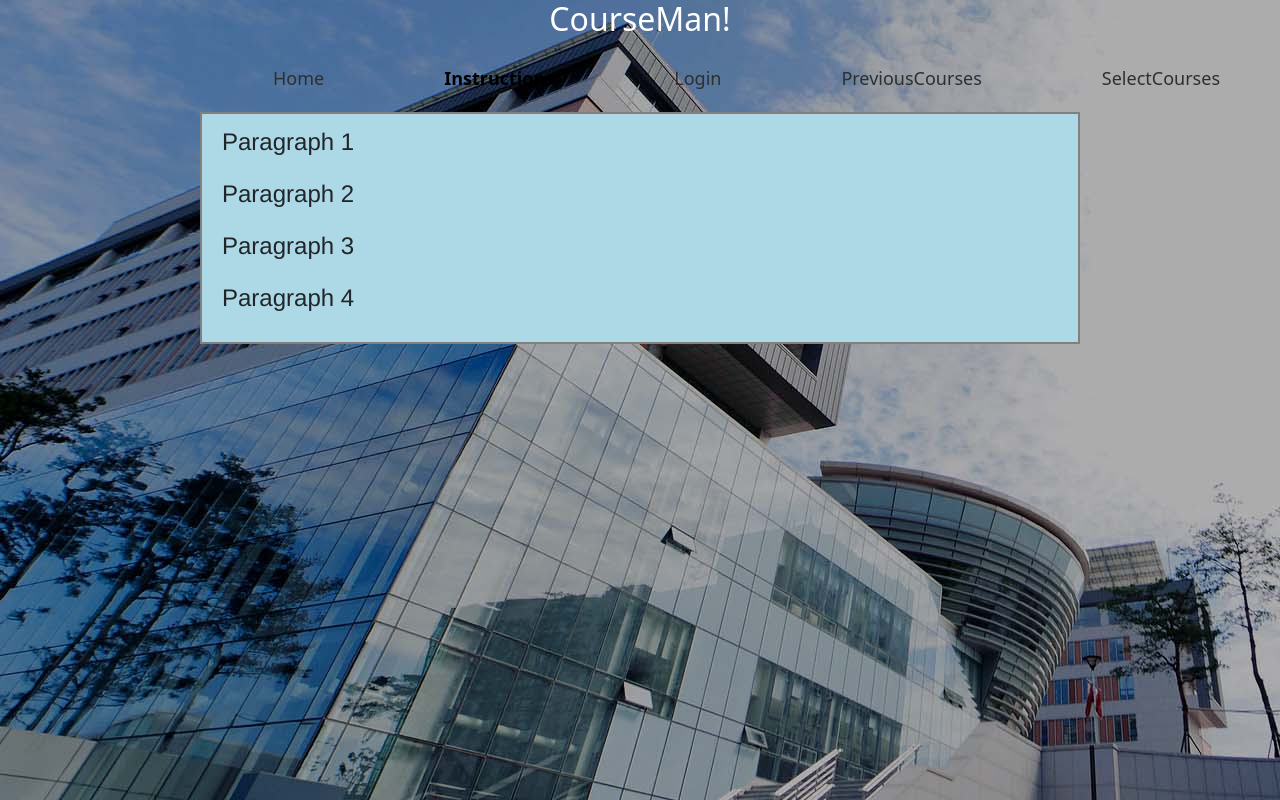
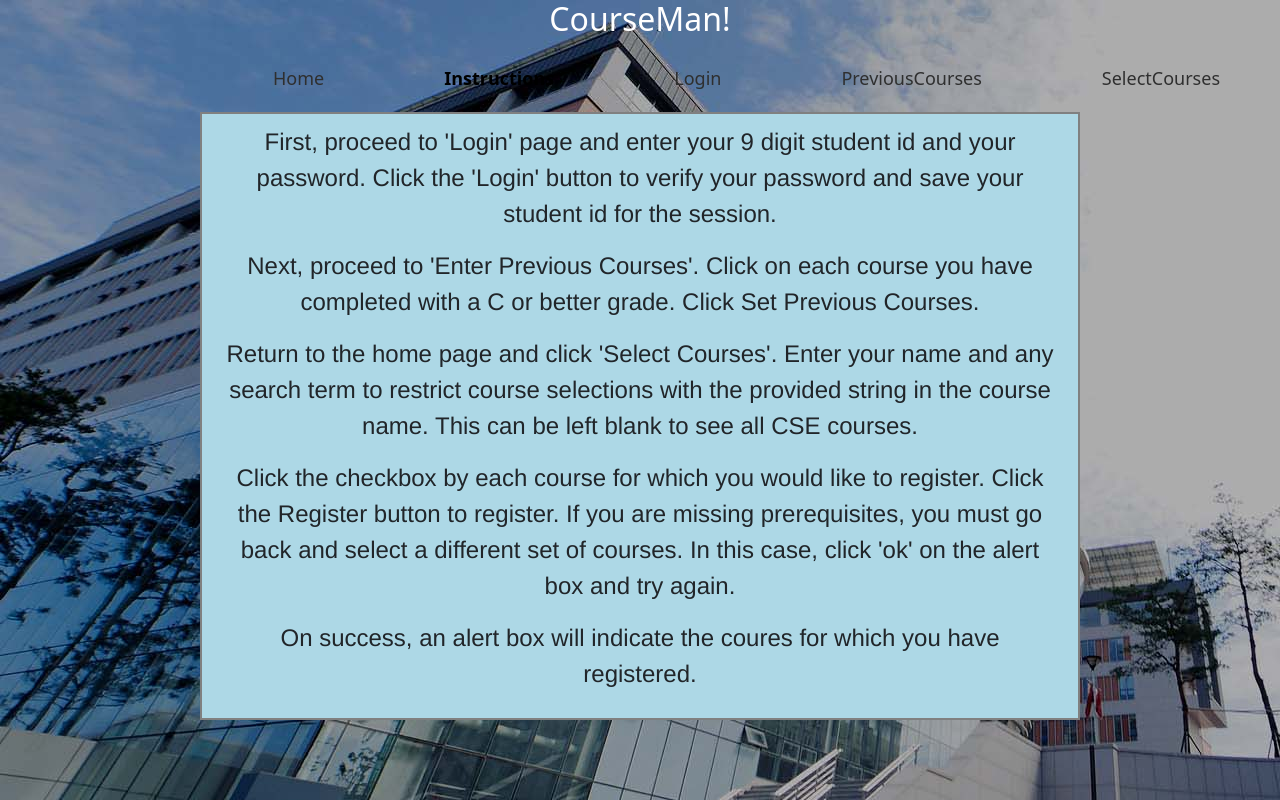
Before and after one commit to JuyeeMyeong/web_project_cse316, a React (Create React App) app: page /Instructions in a window 1280 px wide. Built offline with nearby package versions, Linux system fonts and the light colour scheme.

Commit message:
#2 put some more in Instructions.js

```diff
--- a/src/components/Instructions.js
+++ b/src/components/Instructions.js
@@ -7,6 +7,7 @@ function Instructions() {
     return (
         <div>
             <h2 className='text-center'>CourseMan!</h2>
+            <div className='header-container'>
                 <header className="header d-flex justify-content-end">
                     <h1>
                         <NavLink to="/" className={({isActive}) => (isActive? "activeNav" : "defaultNav")} style={{ textDecoration: "none" }}>Home</NavLink>
@@ -24,12 +25,14 @@ function Instructions() {
                         <NavLink to="/SelectCourses" className={({isActive}) => (isActive? "activeNav" : "defaultNav")} style={{ textDecoration: "none" }}>SelectCourses</NavLink>
                     </h1>
                 </header>
+            </div>
 
             <div className='instruction'>
-                <p className='textShown'> Paragraph 1</p>
-                <p className='textShown'> Paragraph 2</p>
-                <p className='textShown'> Paragraph 3</p>
-                <p className='textShown'> Paragraph 4</p>
+                <p className='textShown text-center'>First, proceed to 'Login' page and enter your 9 digit student id and your password. Click the 'Login' button to verify your password and save your student id for the session.</p>
+                <p className='textShown text-center'>Next, proceed to 'Enter Previous Courses'. Click on each course you have completed with a C or better grade. Click Set Previous Courses.</p>
+                <p className='textShown text-center'>Return to the home page and click 'Select Courses'. Enter your name and any search term to restrict course selections with the provided string in the course name. This can be left blank to see all CSE courses.</p>
+                <p className='textShown text-center'>Click the checkbox by each course for which you would like to register. Click the Register button to register. If you are missing prerequisites, you must go back and select a different set of courses. In this case, click 'ok' on the alert box and try again.</p>
+                <p className='textShown text-center'>On success, an alert box will indicate the coures for which you have registered.</p>
             </div>
 
 
```
Lines whose indentation alone changed are shown as unchanged.
